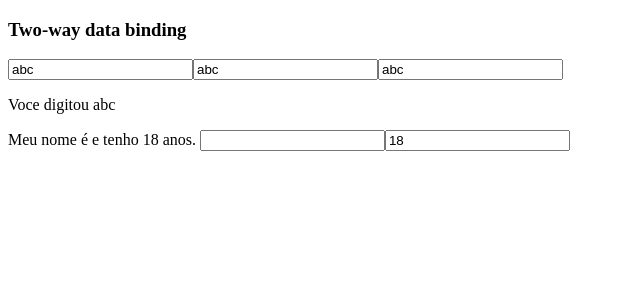
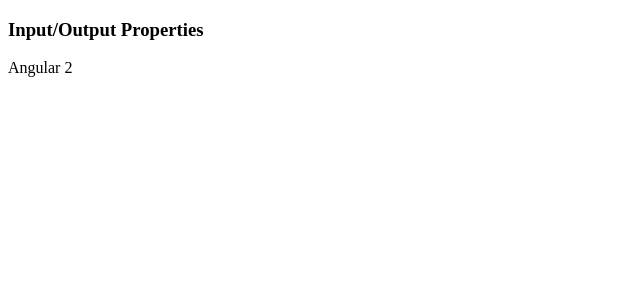
Before and after one commit to fuchien/Angular2, an Angular app in the folder loiane/data-binding/: page / in a window 1280 px wide. Shown: the top 300 px of the page, without its empty margins (0-640 px from the left). Built offline with nearby package versions, Linux system fonts and the light colour scheme.

Commit message:
Input properties

```diff
--- a/loiane/data-binding/src/app/app.module.ts
+++ b/loiane/data-binding/src/app/app.module.ts
@@ -5,11 +5,13 @@
 
 import { AppComponent } from './app.component';
 import { DataBindingComponent } from './data-binding/data-binding.component';
+import { InputPropertyComponent } from './data-binding/input-property.component';
 
 @NgModule({
   declarations: [
     AppComponent,
-    DataBindingComponent
+    DataBindingComponent,
+    InputPropertyComponent
   ],
   imports: [
     BrowserModule,
--- a/loiane/data-binding/src/app/data-binding/data-binding.component.html
+++ b/loiane/data-binding/src/app/data-binding/data-binding.component.html
@@ -79,7 +79,7 @@
       </span>
     </div>
   </article>
-</section>-->
+</section>
 
 <section class="two-way-binding">
   <article>
@@ -113,4 +113,11 @@
       >
     </div>
   </article>
+</section>-->
+<section class="input-properties">
+  <article>
+    <h3>Input/Output Properties</h3>
+
+    <curso nome="Angular 2"></curso>
+  </article>
 </section>
--- a/loiane/data-binding/src/app/data-binding/data-binding.component.ts
+++ b/loiane/data-binding/src/app/data-binding/data-binding.component.ts
@@ -1,9 +1,11 @@
 import { Component, OnInit } from '@angular/core';
+
+import { InputPropertyComponent } from './input-property.component';
 
 @Component({
   selector: 'app-data-binding',
   templateUrl: './data-binding.component.html',
-  styleUrls: ['./data-binding.component.css']
+  styleUrls: ['./data-binding.component.css'],
 })
 export class DataBindingComponent implements OnInit {
 
@@ -21,6 +23,8 @@
   nome : string = 'abc';
 
   pessoa = { nome: '', idade: 18 };
+
+  nomeCurso : string = 'Curso Angular 2';
 
   getValor() {
     return 1;
--- /dev/null
+++ b/loiane/data-binding/src/app/data-binding/input-property.component.ts
@@ -0,0 +1,16 @@
+import { Component, Input } from '@angular/core';
+
+@Component({
+    moduleId: module.id,
+    selector: 'curso',
+    template: '{{ nomeCurso }}',
+})
+
+export class InputPropertyComponent {
+
+    @Input('nome') nomeCurso: string = '';
+
+    constructor() {  }
+
+
+}
```
